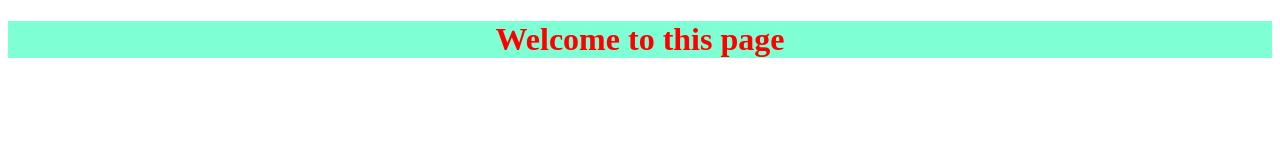
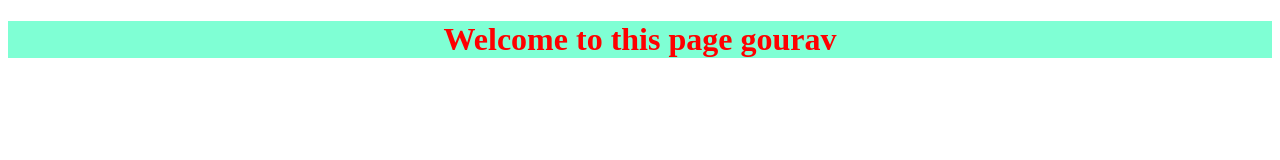
Before and after one commit to sharmajii-82/First, a plain HTML site: page index.html in a window 1280 px wide. Drawn offline with Linux system fonts and the light colour scheme.

Commit message:
Update index.html

```diff
--- a/index.html
+++ b/index.html
@@ -8,7 +8,7 @@
 
 </head>
 <body>
-    <div><h1> Welcome to this page </h1></div>
+    <div><h1> Welcome to this page  gourav</h1></div>
 
 </body>
 </html>
```
